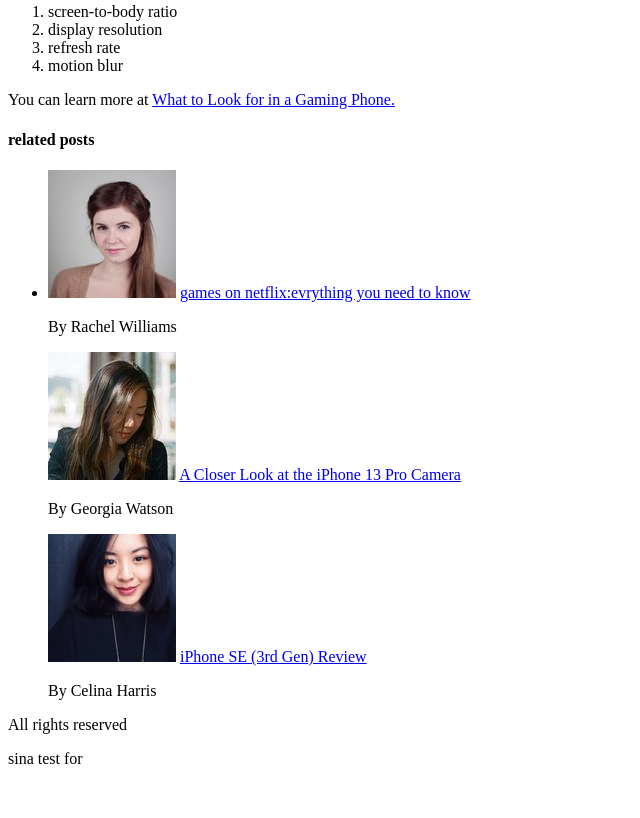
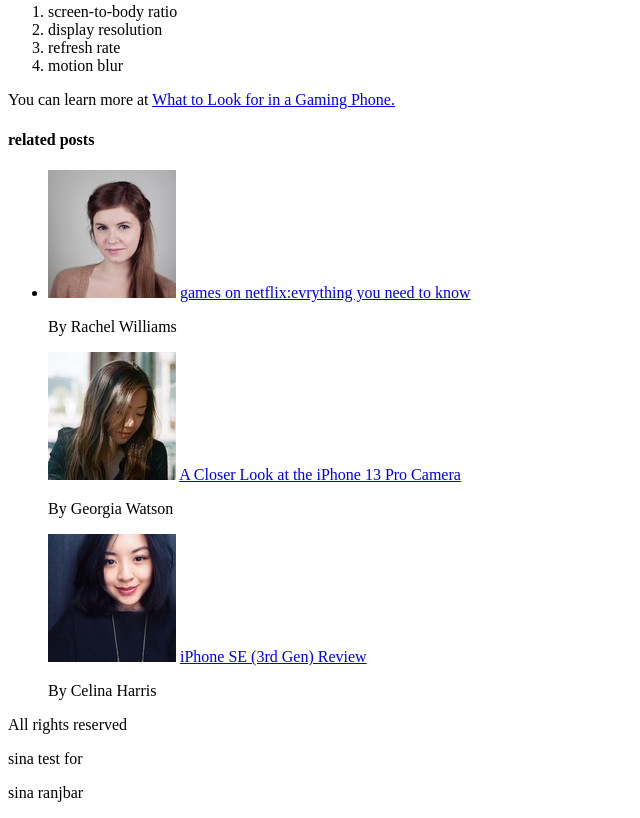
Before and after one commit to sinamaker/html, a plain HTML site: page index.html in a window 1280 px wide. Shown: the part 1020-1838 px from the top of the page, without its empty margins (0-640 px from the left). Before the commit the page ends 1804 px from the top, so only its background shows below. Drawn offline with Linux system fonts and the light colour scheme.

Commit message:
added anew filr1

```diff
--- a/index.html
+++ b/index.html
@@ -80,3 +80,4 @@
   </footer>
 </body>
 </html>
+<p>sina ranjbar</p>
```
